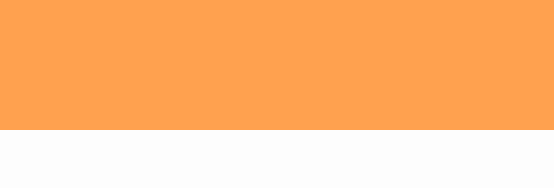
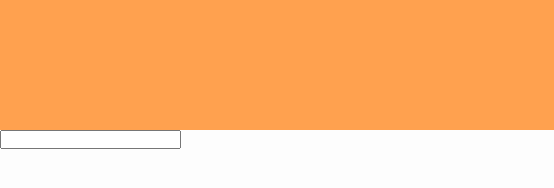
Before and after one commit to gdevakrishnan/Practice, a plain HTML site: page index.html in a window 1280 px wide. Shown: the full height of the page, 0-554 px from the left. Drawn offline with Linux system fonts and the light colour scheme.

Commit message:
Sample from john

```diff
--- a/index.html
+++ b/index.html
@@ -13,6 +13,11 @@
     <div class="logo">
         <img src="images/logo.png" alt="kite" class="logo_img">
     </div>
-
+    <!--Login form-->
+    <form>
+        <div class="form_group">
+            <input></input>
+        </div>
+    </form>
 </body>
 </html>
```
